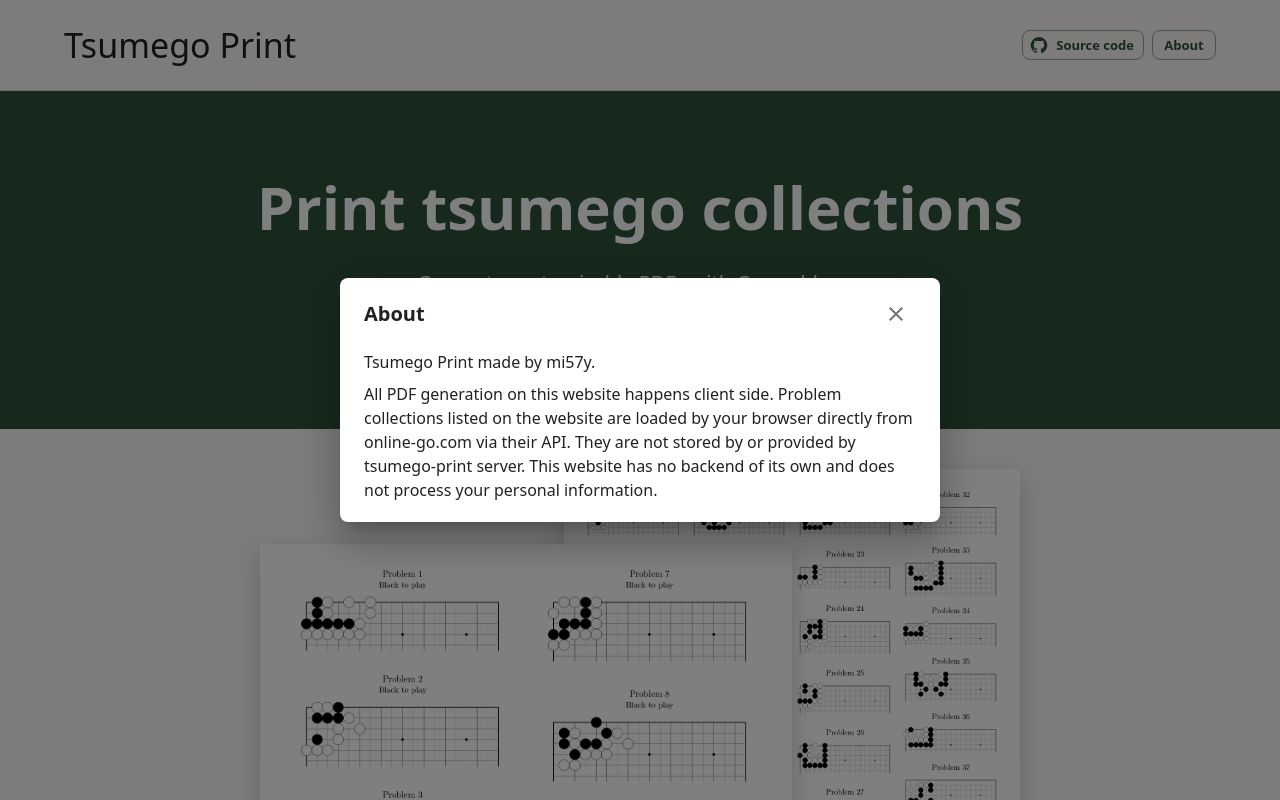
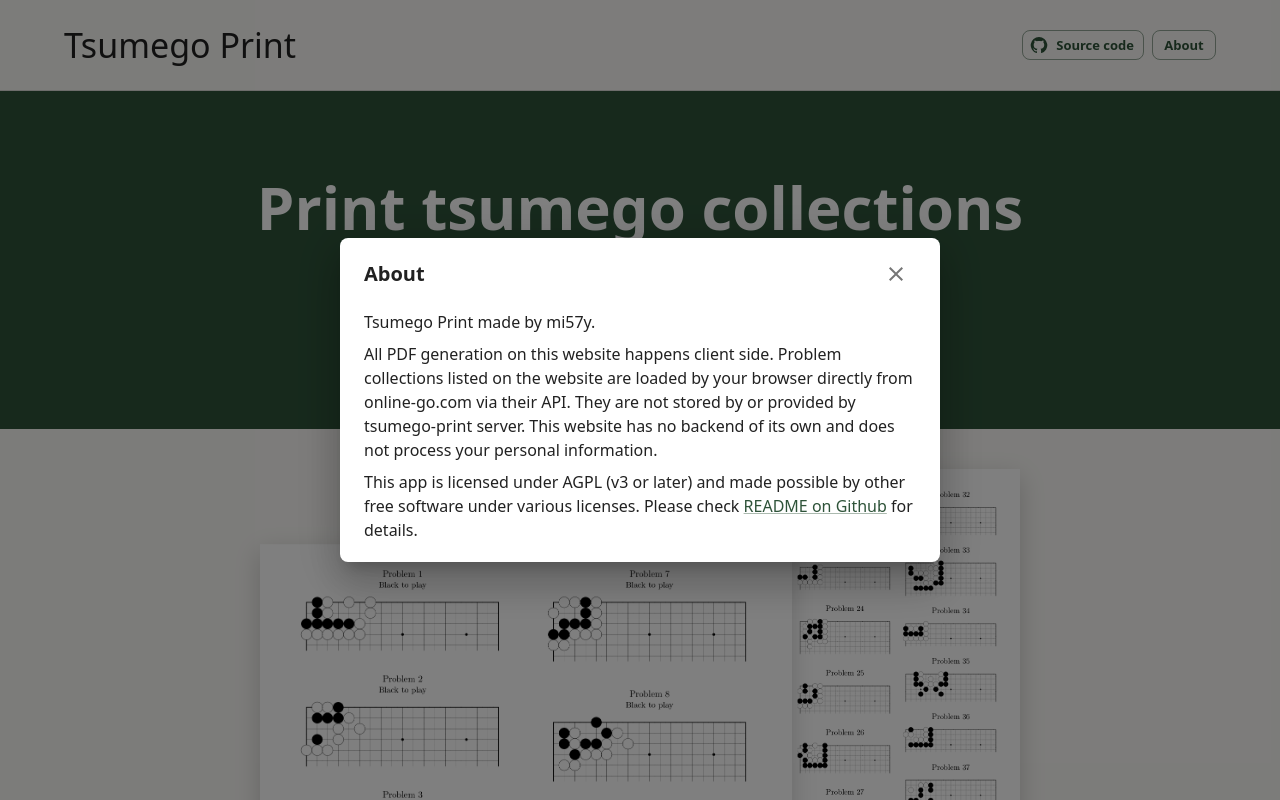
Before and after one commit to mi57y/tsumego-print, a React (Vite) app: page / in a window 1280 px wide. Both pictures are taken after a click on the button "About". Built offline with nearby package versions, Linux system fonts and the light colour scheme.

Commit message:
Add license information

```diff
--- a/package.json
+++ b/package.json
@@ -4,6 +4,7 @@
   "version": "0.0.0",
   "description": "TODO",
   "type": "module",
+  "license": "AGPL-3.0-or-later",
   "scripts": {
     "dev": "vite",
     "build": "tsc && vite build",
--- a/src/app/about_dialog/AboutDialogContent.tsx
+++ b/src/app/about_dialog/AboutDialogContent.tsx
@@ -1,4 +1,4 @@
-import { Stack, Typography } from "@mui/material";
+import { Link, Stack, Typography } from "@mui/material";
 
 export default function AboutDialogContent() {
   return (
@@ -11,6 +11,18 @@
         tsumego-print server. This website has no backend of its own and does
         not process your personal information.
       </Typography>
+      <Typography>
+        This app is licensed under AGPL (v3 or later) and made possible by other
+        free software under various licenses. Please check{" "}
+        <Link
+          href="https://github.com/mi57y/tsumego-print"
+          target="_blank"
+          rel="noopener noreferrer"
+        >
+          README on Github
+        </Link>{" "}
+        for details.
+      </Typography>
     </Stack>
   );
 }
```
Also changed, not shown: 2 other files (tests, documents, lock files or other folders).
